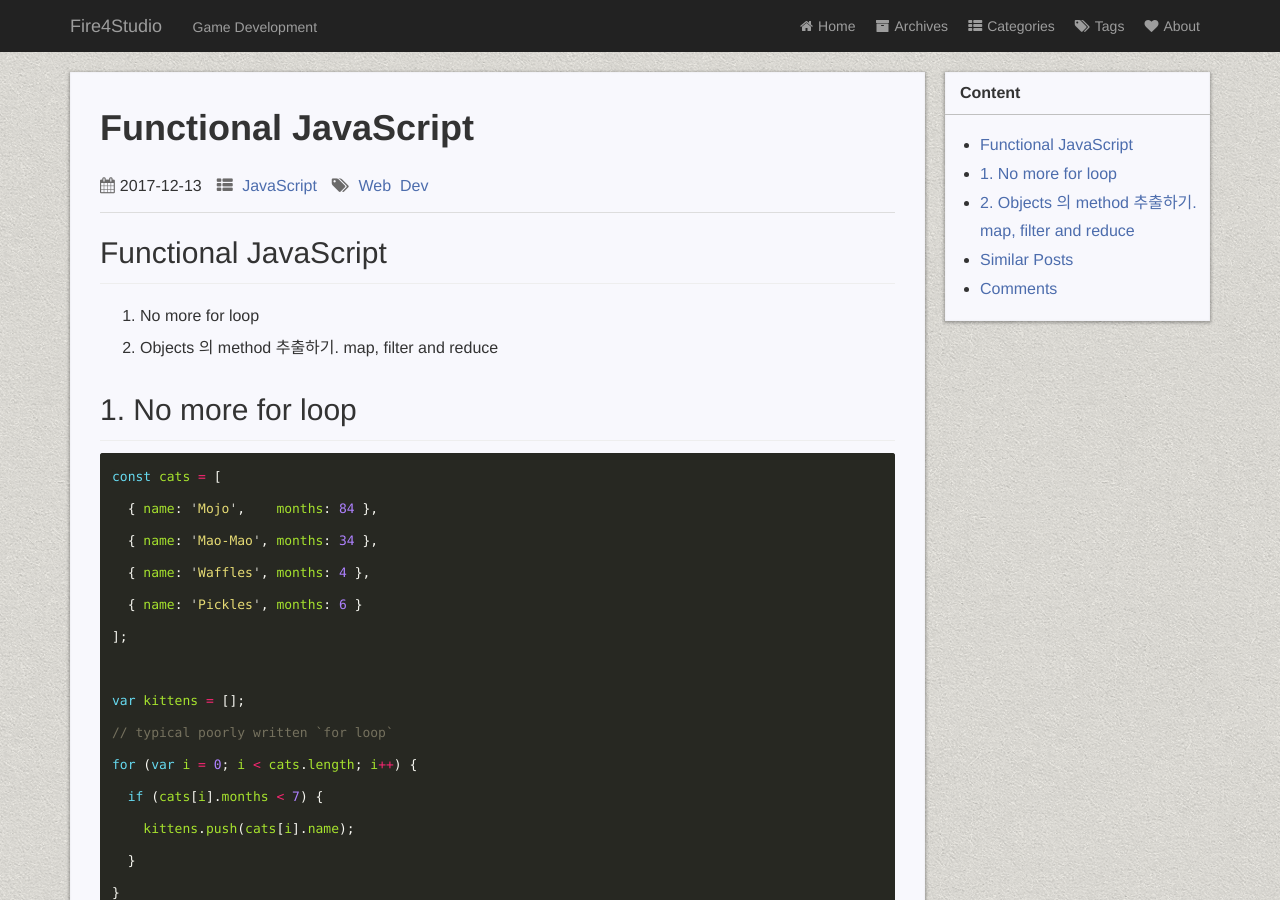
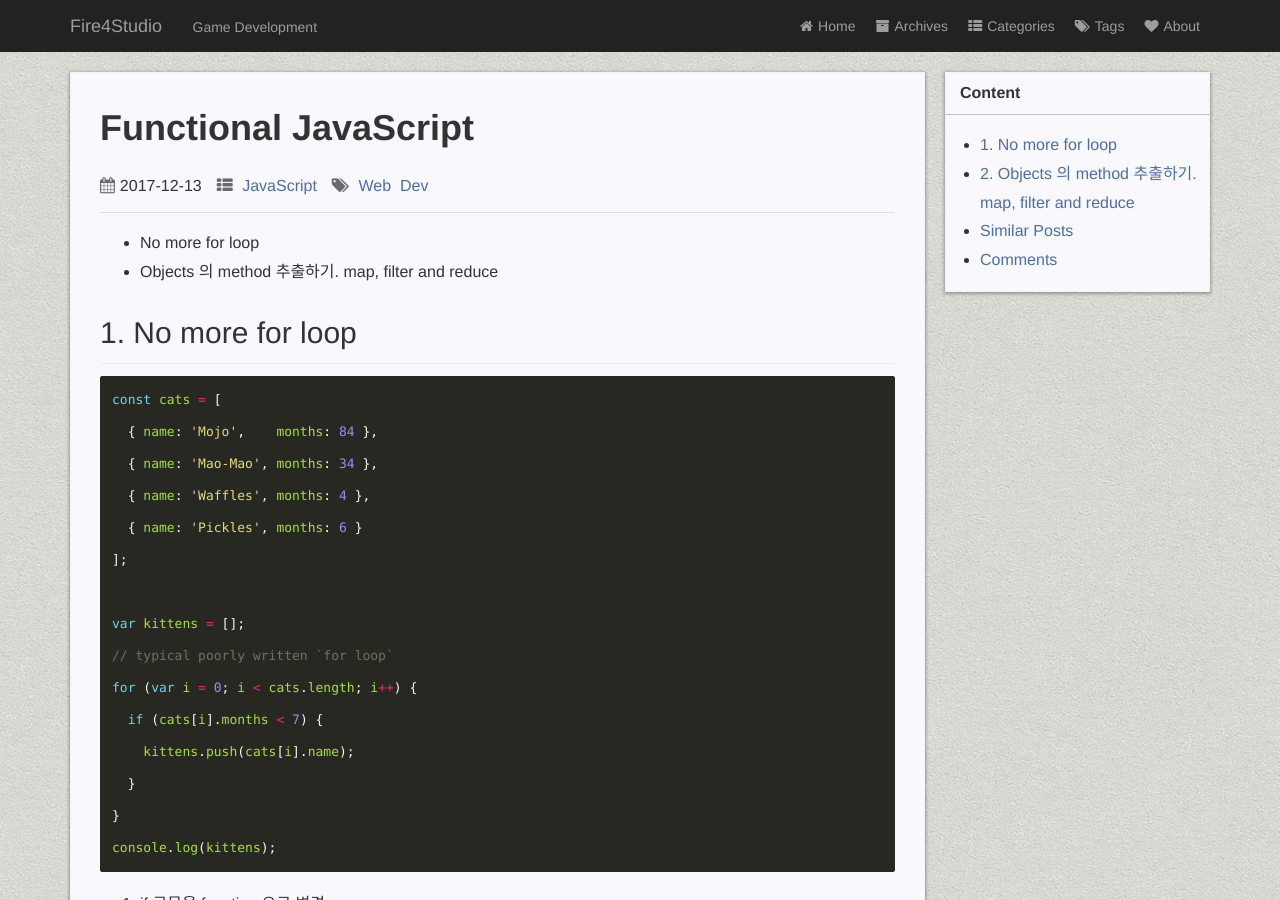
Before and after one commit to faith20/faith20.github.io, a Jekyll site: the page built from _posts/2017-12-13-functional-javascript.md, in a window 1280 px wide and 900 px high. Built offline with Jekyll 4.4.1, drawn with Linux system fonts in a browser that asks for light colours; comment, search, counter and statistics services are not loaded.

Commit message:
Update 2017-12-13-functional-javascript.md

```diff
--- a/_posts/2017-12-13-functional-javascript.md
+++ b/_posts/2017-12-13-functional-javascript.md
@@ -9,9 +9,8 @@ published: true
 * content
 {:toc}
 
-##  Functional JavaScript
-1. No more for loop
-2. Objects 의 method 추출하기. map, filter and reduce
+- No more for loop
+- Objects 의 method 추출하기. map, filter and reduce
 
 
 
```
